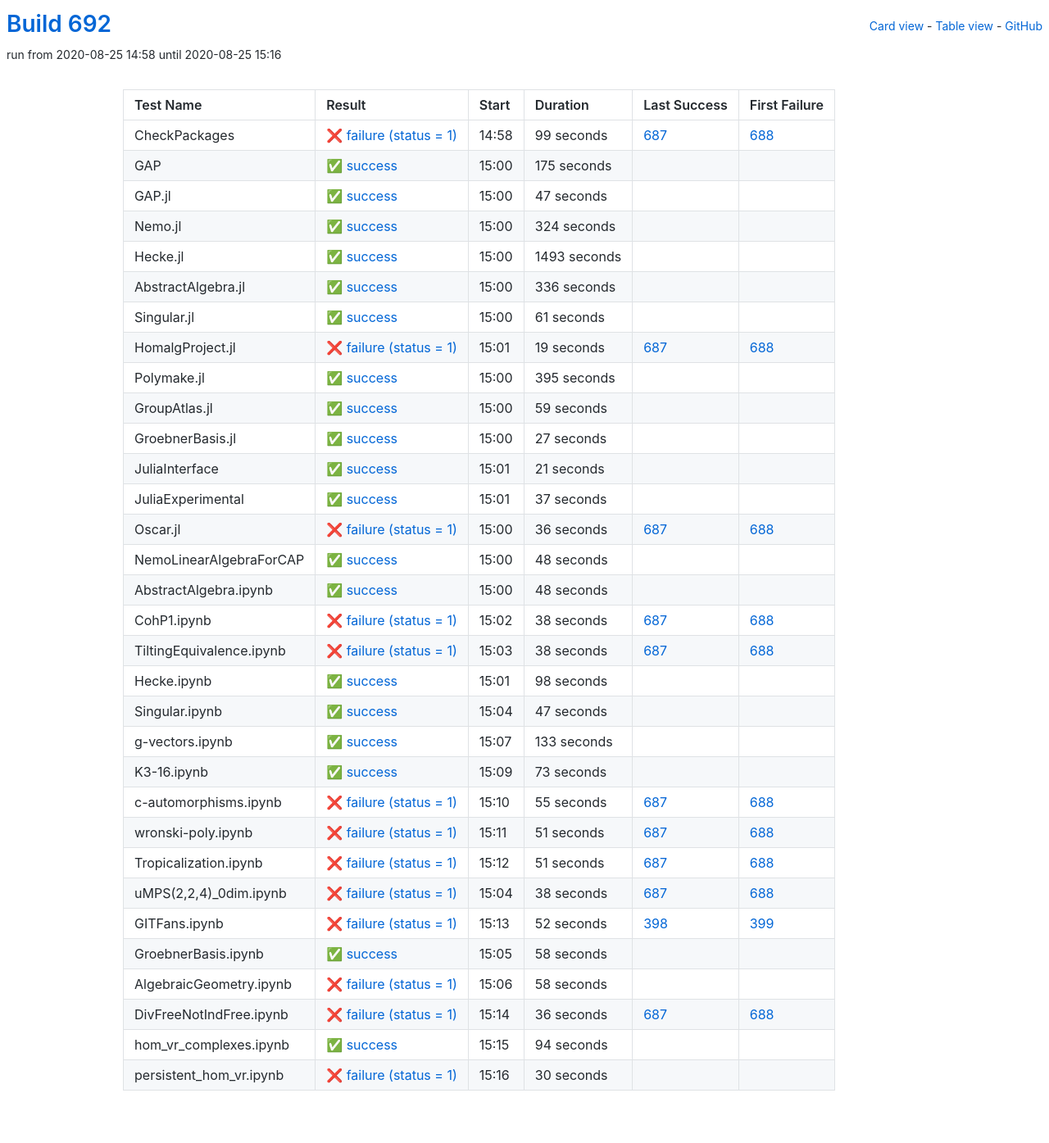
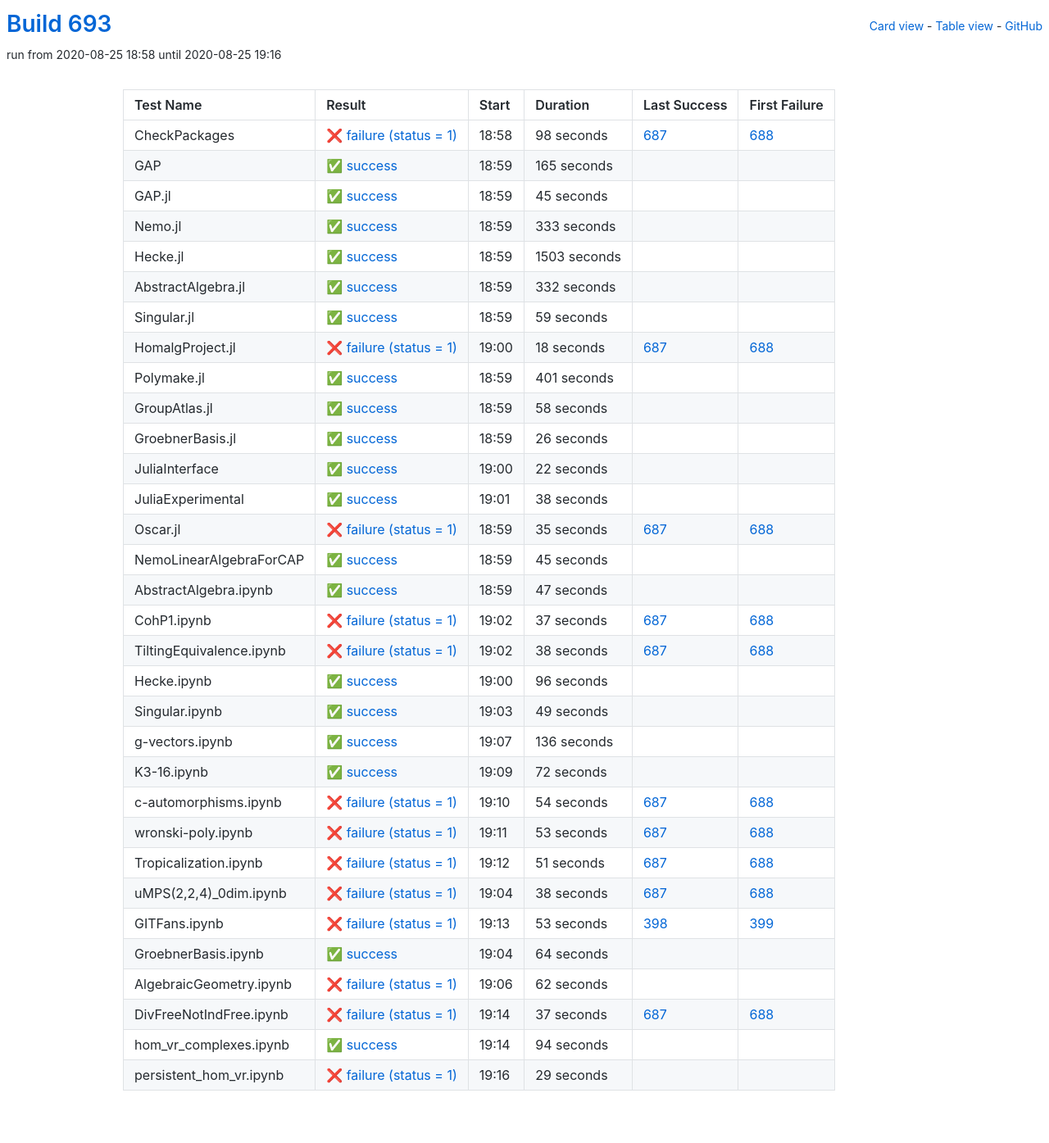
Before and after one commit to oscar-system/oscar-ci-status-stable, a Jekyll site: the page built from table.html, in a window 1280 px wide. Shown: the whole page at 82% size. Built offline with Jekyll 4.4.1, drawn with Linux system fonts in a browser that asks for light colours.

Commit message:
Build #693

```diff
--- a/_data/ci.yml
+++ b/_data/ci.yml
@@ -1,6 +1,6 @@
 ---
-build: 692
-build_url: https://oscarci.mathematik.uni-kl.de/job/oscar-stable/692/
+build: 693
+build_url: https://oscarci.mathematik.uni-kl.de/job/oscar-stable/693/
 job: oscar-stable
 organization: oscar-system
 repo: oscar-ci-status-stable
@@ -8,32 +8,188 @@ repourl: https://github.com/oscar-system/oscar-ci-status-stable
 tests:
 - name: CheckPackages
   id: checkpackages
-  log: https://oscarci.mathematik.uni-kl.de/job/oscar-stable/692/artifact/logs/build-692/CheckPackages.log
-  start: 2020-08-25 14:58
+  log: https://oscarci.mathematik.uni-kl.de/job/oscar-stable/693/artifact/logs/build-693/CheckPackages.log
+  start: 2020-08-25 18:58
   success: false
   exitcode: 1
   status: failure
-  duration: 99
+  duration: 98
   last_success: 687
   last_success_url: https://oscarci.mathematik.uni-kl.de/job/oscar-stable/687/
   first_failure: 688
   first_failure_url: https://oscarci.mathematik.uni-kl.de/job/oscar-stable/688/
 - name: GAP
   id: gap
-  log: https://oscarci.mathematik.uni-kl.de/job/oscar-stable/692/artifact/logs/build-692/GAP.log
-  start: 2020-08-25 15:00
+  log: https://oscarci.mathematik.uni-kl.de/job/oscar-stable/693/artifact/logs/build-693/GAP.log
+  start: 2020-08-25 18:59
   success: true
   exitcode: 0
   status: success
-  duration: 175
+  duration: 165
   last_success: false
   last_success_url:
   first_failure: false
   first_failure_url:
 - name: GAP.jl
   id: gap-jl
-  log: https://oscarci.mathematik.uni-kl.de/job/oscar-stable/692/artifact/logs/build-692/GAP.jl.log
-  start: 2020-08-25 15:00
+  log: https://oscarci.mathematik.uni-kl.de/job/oscar-stable/693/artifact/logs/build-693/GAP.jl.log
+  start: 2020-08-25 18:59
+  success: true
+  exitcode: 0
+  status: success
+  duration: 45
+  last_success: false
+  last_success_url:
+  first_failure: false
+  first_failure_url:
+- name: Nemo.jl
+  id: nemo-jl
+  log: https://oscarci.mathematik.uni-kl.de/job/oscar-stable/693/artifact/logs/build-693/Nemo.jl.log
+  start: 2020-08-25 18:59
+  success: true
+  exitcode: 0
+  status: success
+  duration: 333
+  last_success: false
+  last_success_url:
+  first_failure: false
+  first_failure_url:
+- name: Hecke.jl
+  id: hecke-jl
+  log: https://oscarci.mathematik.uni-kl.de/job/oscar-stable/693/artifact/logs/build-693/Hecke.jl.log
+  start: 2020-08-25 18:59
+  success: true
+  exitcode: 0
+  status: success
+  duration: 1503
+  last_success: false
+  last_success_url:
+  first_failure: false
+  first_failure_url:
+- name: AbstractAlgebra.jl
+  id: abstractalgebra-jl
+  log: https://oscarci.mathematik.uni-kl.de/job/oscar-stable/693/artifact/logs/build-693/AbstractAlgebra.jl.log
+  start: 2020-08-25 18:59
+  success: true
+  exitcode: 0
+  status: success
+  duration: 332
+  last_success: false
+  last_success_url:
+  first_failure: false
+  first_failure_url:
+- name: Singular.jl
+  id: singular-jl
+  log: https://oscarci.mathematik.uni-kl.de/job/oscar-stable/693/artifact/logs/build-693/Singular.jl.log
+  start: 2020-08-25 18:59
+  success: true
+  exitcode: 0
+  status: success
+  duration: 59
+  last_success: false
+  last_success_url:
+  first_failure: false
+  first_failure_url:
+- name: HomalgProject.jl
+  id: homalgproject-jl
+  log: https://oscarci.mathematik.uni-kl.de/job/oscar-stable/693/artifact/logs/build-693/HomalgProject.jl.log
+  start: 2020-08-25 19:00
+  success: false
+  exitcode: 1
+  status: failure
+  duration: 18
+  last_success: 687
+  last_success_url: https://oscarci.mathematik.uni-kl.de/job/oscar-stable/687/
+  first_failure: 688
+  first_failure_url: https://oscarci.mathematik.uni-kl.de/job/oscar-stable/688/
+- name: Polymake.jl
+  id: polymake-jl
+  log: https://oscarci.mathematik.uni-kl.de/job/oscar-stable/693/artifact/logs/build-693/Polymake.jl.log
+  start: 2020-08-25 18:59
+  success: true
+  exitcode: 0
+  status: success
+  duration: 401
+  last_success: false
+  last_success_url:
+  first_failure: false
+  first_failure_url:
+- name: GroupAtlas.jl
+  id: groupatlas-jl
+  log: https://oscarci.mathematik.uni-kl.de/job/oscar-stable/693/artifact/logs/build-693/GroupAtlas.jl.log
+  start: 2020-08-25 18:59
+  success: true
+  exitcode: 0
+  status: success
+  duration: 58
+  last_success: false
+  last_success_url:
+  first_failure: false
+  first_failure_url:
+- name: GroebnerBasis.jl
+  id: groebnerbasis-jl
+  log: https://oscarci.mathematik.uni-kl.de/job/oscar-stable/693/artifact/logs/build-693/GroebnerBasis.jl.log
+  start: 2020-08-25 18:59
+  success: true
+  exitcode: 0
+  status: success
+  duration: 26
+  last_success: false
+  last_success_url:
+  first_failure: false
+  first_failure_url:
+- name: JuliaInterface
+  id: juliainterface
+  log: https://oscarci.mathematik.uni-kl.de/job/oscar-stable/693/artifact/logs/build-693/JuliaInterface.log
+  start: 2020-08-25 19:00
+  success: true
+  exitcode: 0
+  status: success
+  duration: 22
+  last_success: false
+  last_success_url:
+  first_failure: false
+  first_failure_url:
+- name: JuliaExperimental
+  id: juliaexperimental
+  log: https://oscarci.mathematik.uni-kl.de/job/oscar-stable/693/artifact/logs/build-693/JuliaExperimental.log
+  start: 2020-08-25 19:01
+  success: true
+  exitcode: 0
+  status: success
+  duration: 38
+  last_success: false
+  last_success_url:
+  first_failure: false
+  first_failure_url:
+- name: Oscar.jl
+  id: oscar-jl
+  log: https://oscarci.mathematik.uni-kl.de/job/oscar-stable/693/artifact/logs/build-693/Oscar.jl.log
+  start: 2020-08-25 18:59
+  success: false
+  exitcode: 1
+  status: failure
+  duration: 35
+  last_success: 687
+  last_success_url: https://oscarci.mathematik.uni-kl.de/job/oscar-stable/687/
+  first_failure: 688
+  first_failure_url: https://oscarci.mathematik.uni-kl.de/job/oscar-stable/688/
+- name: NemoLinearAlgebraForCAP
+  id: nemolinearalgebraforcap
+  log: https://oscarci.mathematik.uni-kl.de/job/oscar-stable/693/artifact/logs/build-693/NemoLinearAlgebraForCAP.log
+  start: 2020-08-25 18:59
+  success: true
+  exitcode: 0
+  status: success
+  duration: 45
+  last_success: false
+  last_success_url:
+  first_failure: false
+  first_failure_url:
+- name: AbstractAlgebra.ipynb
+  id: abstractalgebra-ipynb
+  log: https://oscarci.mathematik.uni-kl.de/job/oscar-stable/693/artifact/logs/build-693/AbstractAlgebra.ipynb.log
+  start: 2020-08-25 18:59
   success: true
   exitcode: 0
   status: success
@@ -42,178 +198,22 @@ tests:
   last_success_url:
   first_failure: false
   first_failure_url:
-- name: Nemo.jl
-  id: nemo-jl
-  log: https://oscarci.mathematik.uni-kl.de/job/oscar-stable/692/artifact/logs/build-692/Nemo.jl.log
-  start: 2020-08-25 15:00
-  success: true
-  exitcode: 0
-  status: success
-  duration: 324
-  last_success: false
-  last_success_url:
-  first_failure: false
-  first_failure_url:
-- name: Hecke.jl
-  id: hecke-jl
-  log: https://oscarci.mathematik.uni-kl.de/job/oscar-stable/692/artifact/logs/build-692/Hecke.jl.log
-  start: 2020-08-25 15:00
-  success: true
-  exitcode: 0
-  status: success
-  duration: 1493
-  last_success: false
-  last_success_url:
-  first_failure: false
-  first_failure_url:
-- name: AbstractAlgebra.jl
-  id: abstractalgebra-jl
-  log: https://oscarci.mathematik.uni-kl.de/job/oscar-stable/692/artifact/logs/build-692/AbstractAlgebra.jl.log
-  start: 2020-08-25 15:00
-  success: true
-  exitcode: 0
-  status: success
-  duration: 336
-  last_success: false
-  last_success_url:
-  first_failure: false
-  first_failure_url:
-- name: Singular.jl
-  id: singular-jl
-  log: https://oscarci.mathematik.uni-kl.de/job/oscar-stable/692/artifact/logs/build-692/Singular.jl.log
-  start: 2020-08-25 15:00
-  success: true
-  exitcode: 0
-  status: success
-  duration: 61
-  last_success: false
-  last_success_url:
-  first_failure: false
-  first_failure_url:
-- name: HomalgProject.jl
-  id: homalgproject-jl
-  log: https://oscarci.mathematik.uni-kl.de/job/oscar-stable/692/artifact/logs/build-692/HomalgProject.jl.log
-  start: 2020-08-25 15:01
+- name: CohP1.ipynb
+  id: cohp1-ipynb
+  log: https://oscarci.mathematik.uni-kl.de/job/oscar-stable/693/artifact/logs/build-693/CohP1.ipynb.log
+  start: 2020-08-25 19:02
   success: false
   exitcode: 1
   status: failure
-  duration: 19
-  last_success: 687
-  last_success_url: https://oscarci.mathematik.uni-kl.de/job/oscar-stable/687/
-  first_failure: 688
-  first_failure_url: https://oscarci.mathematik.uni-kl.de/job/oscar-stable/688/
-- name: Polymake.jl
-  id: polymake-jl
-  log: https://oscarci.mathematik.uni-kl.de/job/oscar-stable/692/artifact/logs/build-692/Polymake.jl.log
-  start: 2020-08-25 15:00
-  success: true
-  exitcode: 0
-  status: success
-  duration: 395
-  last_success: false
-  last_success_url:
-  first_failure: false
-  first_failure_url:
-- name: GroupAtlas.jl
-  id: groupatlas-jl
-  log: https://oscarci.mathematik.uni-kl.de/job/oscar-stable/692/artifact/logs/build-692/GroupAtlas.jl.log
-  start: 2020-08-25 15:00
-  success: true
-  exitcode: 0
-  status: success
-  duration: 59
-  last_success: false
-  last_success_url:
-  first_failure: false
-  first_failure_url:
-- name: GroebnerBasis.jl
-  id: groebnerbasis-jl
-  log: https://oscarci.mathematik.uni-kl.de/job/oscar-stable/692/artifact/logs/build-692/GroebnerBasis.jl.log
-  start: 2020-08-25 15:00
-  success: true
-  exitcode: 0
-  status: success
-  duration: 27
-  last_success: false
-  last_success_url:
-  first_failure: false
-  first_failure_url:
-- name: JuliaInterface
-  id: juliainterface
-  log: https://oscarci.mathematik.uni-kl.de/job/oscar-stable/692/artifact/logs/build-692/JuliaInterface.log
-  start: 2020-08-25 15:01
-  success: true
-  exitcode: 0
-  status: success
-  duration: 21
-  last_success: false
-  last_success_url:
-  first_failure: false
-  first_failure_url:
-- name: JuliaExperimental
-  id: juliaexperimental
-  log: https://oscarci.mathematik.uni-kl.de/job/oscar-stable/692/artifact/logs/build-692/JuliaExperimental.log
-  start: 2020-08-25 15:01
-  success: true
-  exitcode: 0
-  status: success
   duration: 37
-  last_success: false
-  last_success_url:
-  first_failure: false
-  first_failure_url:
-- name: Oscar.jl
-  id: oscar-jl
-  log: https://oscarci.mathematik.uni-kl.de/job/oscar-stable/692/artifact/logs/build-692/Oscar.jl.log
-  start: 2020-08-25 15:00
-  success: false
-  exitcode: 1
-  status: failure
-  duration: 36
-  last_success: 687
-  last_success_url: https://oscarci.mathematik.uni-kl.de/job/oscar-stable/687/
-  first_failure: 688
-  first_failure_url: https://oscarci.mathematik.uni-kl.de/job/oscar-stable/688/
-- name: NemoLinearAlgebraForCAP
-  id: nemolinearalgebraforcap
-  log: https://oscarci.mathematik.uni-kl.de/job/oscar-stable/692/artifact/logs/build-692/NemoLinearAlgebraForCAP.log
-  start: 2020-08-25 15:00
-  success: true
-  exitcode: 0
-  status: success
-  duration: 48
-  last_success: false
-  last_success_url:
-  first_failure: false
-  first_failure_url:
-- name: AbstractAlgebra.ipynb
-  id: abstractalgebra-ipynb
-  log: https://oscarci.mathematik.uni-kl.de/job/oscar-stable/692/artifact/logs/build-692/AbstractAlgebra.ipynb.log
-  start: 2020-08-25 15:00
-  success: true
-  exitcode: 0
-  status: success
-  duration: 48
-  last_success: false
-  last_success_url:
-  first_failure: false
-  first_failure_url:
-- name: CohP1.ipynb
-  id: cohp1-ipynb
-  log: https://oscarci.mathematik.uni-kl.de/job/oscar-stable/692/artifact/logs/build-692/CohP1.ipynb.log
-  start: 2020-08-25 15:02
-  success: false
-  exitcode: 1
-  status: failure
-  duration: 38
   last_success: 687
   last_success_url: https://oscarci.mathematik.uni-kl.de/job/oscar-stable/687/
   first_failure: 688
   first_failure_url: https://oscarci.mathematik.uni-kl.de/job/oscar-stable/688/
 - name: TiltingEquivalence.ipynb
   id: tiltingequivalence-ipynb
-  log: https://oscarci.mathematik.uni-kl.de/job/oscar-stable/692/artifact/logs/build-692/TiltingEquivalence.ipynb.log
-  start: 2020-08-25 15:03
+  log: https://oscarci.mathematik.uni-kl.de/job/oscar-stable/693/artifact/logs/build-693/TiltingEquivalence.ipynb.log
+  start: 2020-08-25 19:02
   success: false
   exitcode: 1
   status: failure
@@ -224,80 +224,80 @@ tests:
   first_failure_url: https://oscarci.mathematik.uni-kl.de/job/oscar-stable/688/
 - name: Hecke.ipynb
   id: hecke-ipynb
-  log: https://oscarci.mathematik.uni-kl.de/job/oscar-stable/692/artifact/logs/build-692/Hecke.ipynb.log
-  start: 2020-08-25 15:01
+  log: https://oscarci.mathematik.uni-kl.de/job/oscar-stable/693/artifact/logs/build-693/Hecke.ipynb.log
+  start: 2020-08-25 19:00
   success: true
   exitcode: 0
   status: success
-  duration: 98
+  duration: 96
   last_success: false
   last_success_url:
   first_failure: false
   first_failure_url:
 - name: Singular.ipynb
   id: singular-ipynb
-  log: https://oscarci.mathematik.uni-kl.de/job/oscar-stable/692/artifact/logs/build-692/Singular.ipynb.log
-  start: 2020-08-25 15:04
+  log: https://oscarci.mathematik.uni-kl.de/job/oscar-stable/693/artifact/logs/build-693/Singular.ipynb.log
+  start: 2020-08-25 19:03
   success: true
   exitcode: 0
   status: success
-  duration: 47
+  duration: 49
   last_success: false
   last_success_url:
   first_failure: false
   first_failure_url:
 - name: g-vectors.ipynb
   id: g-vectors-ipynb
-  log: https://oscarci.mathematik.uni-kl.de/job/oscar-stable/692/artifact/logs/build-692/g-vectors.ipynb.log
-  start: 2020-08-25 15:07
+  log: https://oscarci.mathematik.uni-kl.de/job/oscar-stable/693/artifact/logs/build-693/g-vectors.ipynb.log
+  start: 2020-08-25 19:07
   success: true
   exitcode: 0
   status: success
-  duration: 133
+  duration: 136
   last_success: false
   last_success_url:
   first_failure: false
   first_failure_url:
 - name: K3-16.ipynb
   id: k3-16-ipynb
-  log: https://oscarci.mathematik.uni-kl.de/job/oscar-stable/692/artifact/logs/build-692/K3-16.ipynb.log
-  start: 2020-08-25 15:09
+  log: https://oscarci.mathematik.uni-kl.de/job/oscar-stable/693/artifact/logs/build-693/K3-16.ipynb.log
+  start: 2020-08-25 19:09
   success: true
   exitcode: 0
   status: success
-  duration: 73
+  duration: 72
   last_success: false
   last_success_url:
   first_failure: false
   first_failure_url:
 - name: c-automorphisms.ipynb
   id: c-automorphisms-ipynb
-  log: https://oscarci.mathematik.uni-kl.de/job/oscar-stable/692/artifact/logs/build-692/c-automorphisms.ipynb.log
-  start: 2020-08-25 15:10
+  log: https://oscarci.mathematik.uni-kl.de/job/oscar-stable/693/artifact/logs/build-693/c-automorphisms.ipynb.log
+  start: 2020-08-25 19:10
   success: false
   exitcode: 1
   status: failure
-  duration: 55
+  duration: 54
   last_success: 687
   last_success_url: https://oscarci.mathematik.uni-kl.de/job/oscar-stable/687/
   first_failure: 688
   first_failure_url: https://oscarci.mathematik.uni-kl.de/job/oscar-stable/688/
 - name: wronski-poly.ipynb
   id: wronski-poly-ipynb
-  log: https://oscarci.mathematik.uni-kl.de/job/oscar-stable/692/artifact/logs/build-692/wronski-poly.ipynb.log
-  start: 2020-08-25 15:11
+  log: https://oscarci.mathematik.uni-kl.de/job/oscar-stable/693/artifact/logs/build-693/wronski-poly.ipynb.log
+  start: 2020-08-25 19:11
   success: false
   exitcode: 1
   status: failure
-  duration: 51
+  duration: 53
   last_success: 687
   last_success_url: https://oscarci.mathematik.uni-kl.de/job/oscar-stable/687/
   first_failure: 688
   first_failure_url: https://oscarci.mathematik.uni-kl.de/job/oscar-stable/688/
 - name: Tropicalization.ipynb
   id: tropicalization-ipynb
-  log: https://oscarci.mathematik.uni-kl.de/job/oscar-stable/692/artifact/logs/build-692/Tropicalization.ipynb.log
-  start: 2020-08-25 15:12
+  log: https://oscarci.mathematik.uni-kl.de/job/oscar-stable/693/artifact/logs/build-693/Tropicalization.ipynb.log
+  start: 2020-08-25 19:12
   success: false
   exitcode: 1
   status: failure
@@ -308,8 +308,8 @@ tests:
   first_failure_url: https://oscarci.mathematik.uni-kl.de/job/oscar-stable/688/
 - name: uMPS(2,2,4)_0dim.ipynb
   id: umps-2-2-4-0dim-ipynb
-  log: https://oscarci.mathematik.uni-kl.de/job/oscar-stable/692/artifact/logs/build-692/uMPS-2-2-4-_0dim.ipynb.log
-  start: 2020-08-25 15:04
+  log: https://oscarci.mathematik.uni-kl.de/job/oscar-stable/693/artifact/logs/build-693/uMPS-2-2-4-_0dim.ipynb.log
+  start: 2020-08-25 19:04
   success: false
   exitcode: 1
   status: failure
@@ -320,56 +320,56 @@ tests:
   first_failure_url: https://oscarci.mathematik.uni-kl.de/job/oscar-stable/688/
 - name: GITFans.ipynb
   id: gitfans-ipynb
-  log: https://oscarci.mathematik.uni-kl.de/job/oscar-stable/692/artifact/logs/build-692/GITFans.ipynb.log
-  start: 2020-08-25 15:13
+  log: https://oscarci.mathematik.uni-kl.de/job/oscar-stable/693/artifact/logs/build-693/GITFans.ipynb.log
+  start: 2020-08-25 19:13
   success: false
   exitcode: 1
   status: failure
-  duration: 52
+  duration: 53
   last_success: 398
   last_success_url: https://oscarci.mathematik.uni-kl.de/job/oscar-stable/398/
   first_failure: 399
   first_failure_url: https://oscarci.mathematik.uni-kl.de/job/oscar-stable/399/
 - name: GroebnerBasis.ipynb
   id: groebnerbasis-ipynb
-  log: https://oscarci.mathematik.uni-kl.de/job/oscar-stable/692/artifact/logs/build-692/GroebnerBasis.ipynb.log
-  start: 2020-08-25 15:05
+  log: https://oscarci.mathematik.uni-kl.de/job/oscar-stable/693/artifact/logs/build-693/GroebnerBasis.ipynb.log
+  start: 2020-08-25 19:04
   success: true
   exitcode: 0
   status: success
-  duration: 58
+  duration: 64
   last_success: false
   last_success_url:
   first_failure: false
   first_failure_url:
 - name: AlgebraicGeometry.ipynb
   id: algebraicgeometry-ipynb
-  log: https://oscarci.mathematik.uni-kl.de/job/oscar-stable/692/artifact/logs/build-692/AlgebraicGeometry.ipynb.log
-  start: 2020-08-25 15:06
+  log: https://oscarci.mathematik.uni-kl.de/job/oscar-stable/693/artifact/logs/build-693/AlgebraicGeometry.ipynb.log
+  start: 2020-08-25 19:06
   success: false
   exitcode: 1
   status: failure
-  duration: 58
+  duration: 62
   last_success: false
   last_success_url:
   first_failure: false
   first_failure_url:
 - name: DivFreeNotIndFree.ipynb
   id: divfreenotindfree-ipynb
-  log: https://oscarci.mathematik.uni-kl.de/job/oscar-stable/692/artifact/logs/build-692/DivFreeNotIndFree.ipynb.log
-  start: 2020-08-25 15:14
+  log: https://oscarci.mathematik.uni-kl.de/job/oscar-stable/693/artifact/logs/build-693/DivFreeNotIndFree.ipynb.log
+  start: 2020-08-25 19:14
   success: false
   exitcode: 1
   status: failure
-  duration: 36
+  duration: 37
   last_success: 687
   last_success_url: https://oscarci.mathematik.uni-kl.de/job/oscar-stable/687/
   first_failure: 688
   first_failure_url: https://oscarci.mathematik.uni-kl.de/job/oscar-stable/688/
 - name: hom_vr_complexes.ipynb
   id: hom-vr-complexes-ipynb
-  log: https://oscarci.mathematik.uni-kl.de/job/oscar-stable/692/artifact/logs/build-692/hom_vr_complexes.ipynb.log
-  start: 2020-08-25 15:15
+  log: https://oscarci.mathematik.uni-kl.de/job/oscar-stable/693/artifact/logs/build-693/hom_vr_complexes.ipynb.log
+  start: 2020-08-25 19:14
   success: true
   exitcode: 0
   status: success
@@ -380,12 +380,12 @@ tests:
   first_failure_url:
 - name: persistent_hom_vr.ipynb
   id: persistent-hom-vr-ipynb
-  log: https://oscarci.mathematik.uni-kl.de/job/oscar-stable/692/artifact/logs/build-692/persistent_hom_vr.ipynb.log
-  start: 2020-08-25 15:16
+  log: https://oscarci.mathematik.uni-kl.de/job/oscar-stable/693/artifact/logs/build-693/persistent_hom_vr.ipynb.log
+  start: 2020-08-25 19:16
   success: false
   exitcode: 1
   status: failure
-  duration: 30
+  duration: 29
   last_success: false
   last_success_url:
   first_failure: false
```
Also changed, not shown: README.md.
